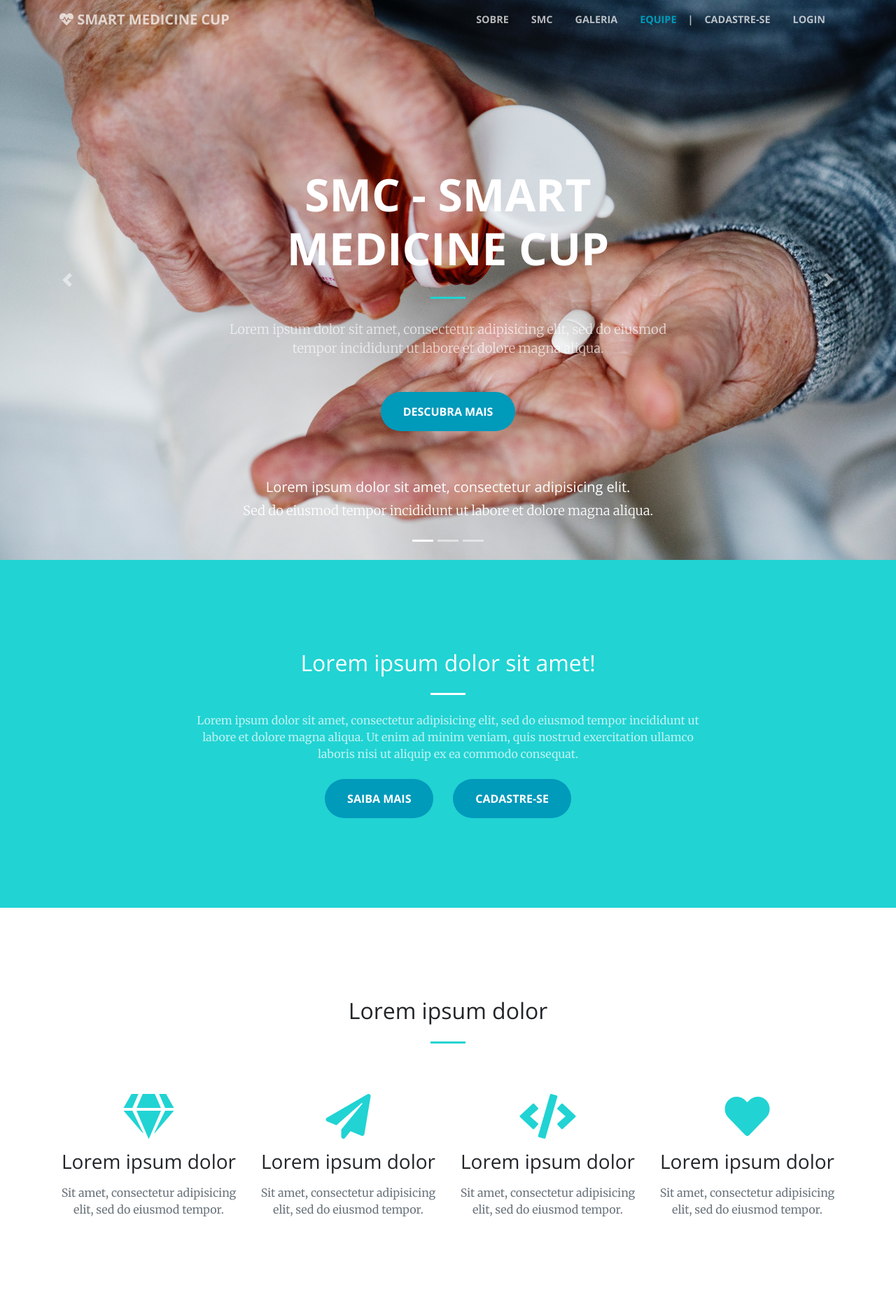
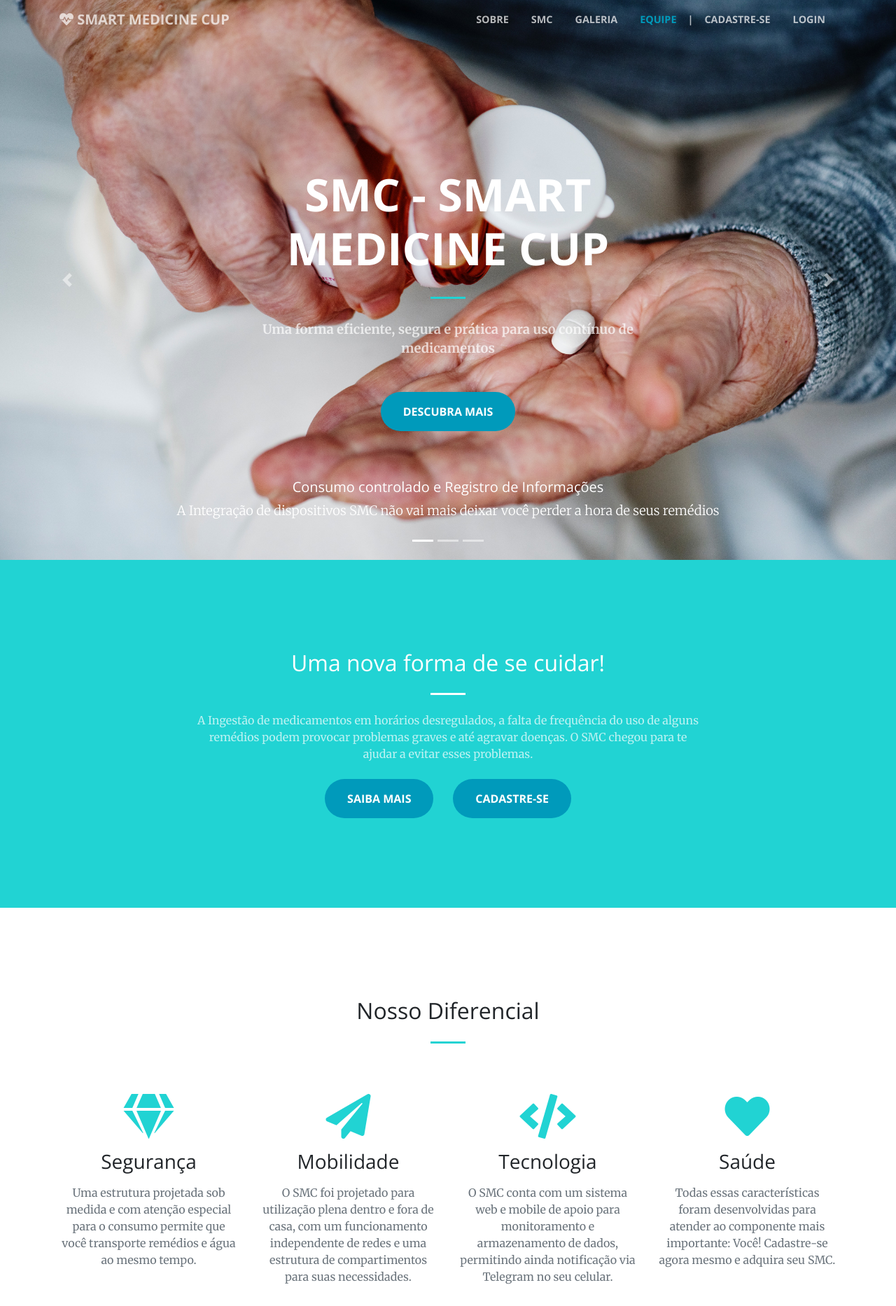
Before and after one commit to PI1-2018-2/smart-medicine-cup, a Django app: page / in a window 1280 px wide. Shown: the top 1866 px of the page at 70% size. Run offline with Django 3.2, Linux system fonts and the light colour scheme; some libraries are stand-ins or nearby versions.

Commit message:
Issue #36 US24 Text add in landing page

```diff
--- a/smart_medicine_cup_backend/landing_page/templates/home.html
+++ b/smart_medicine_cup_backend/landing_page/templates/home.html
@@ -32,7 +32,7 @@
           <strong>SMC - Smart Medicine Cup</strong>
         </h1>
         <hr>
-        <p class="text-faded mb-5">Lorem ipsum dolor sit amet, consectetur adipisicing elit, sed do eiusmod tempor incididunt ut labore et dolore magna aliqua.</p>
+        <p class="text-faded mb-5 font-weight-bold">Uma forma eficiente, segura e prática para uso contínuo de medicamentos</p>
         <a class="btn btn-secondary btn-xl js-scroll-trigger" href="#about">Descubra mais</a>
       </div>
       <div id="myCarousel" class="carousel slide" data-ride="carousel">
@@ -44,20 +44,20 @@
         <div class="carousel-inner">
           <div class="carousel-item carousel-item-1 active">
             <div class="carousel-caption d-none d-md-block">
-              <h5>Lorem ipsum dolor sit amet, consectetur adipisicing elit.</h5>
-              <p>Sed do eiusmod tempor incididunt ut labore et dolore magna aliqua.</p>
+              <h5>Consumo controlado e Registro de Informações</h5>
+              <p>A Integração de dispositivos SMC não vai mais deixar você perder a hora de seus remédios</p>
             </div>
           </div>
           <div class="carousel-item carousel-item-2">
             <div class="carousel-caption d-none d-md-block">
-              <h5>Lorem ipsum dolor sit amet, consectetur adipisicing elit.</h5>
-              <p>Sed do eiusmod tempor incididunt ut labore et dolore magna aliqua.</p>
+              <h5>Maior controle da sua frequência de uso</h5>
+              <p>O SMC permite que você veja quando deixou de tomar algum remédio</p>
             </div>
           </div>
           <div class="carousel-item carousel-item-3">
             <div class="carousel-caption d-none d-md-block">
-              <h5>Lorem ipsum dolor sit amet, consectetur adipisicing elit.</h5>
-              <p>Sed do eiusmod tempor incididunt ut labore et dolore magna aliqua.</p>
+              <h5>Controle melhor quantos e quais remédios você precisa tomar.</h5>
+              <p>Com o sistema de partições indetificadas por led do SMC, você não vai mais se confundir quanto aos seus medicamentos.</p>
             </div>
           </div>
         </div>
@@ -76,9 +76,9 @@
       <div class="container">
         <div class="row">
           <div class="col-lg-8 mx-auto text-center">
-            <h2 class="section-heading text-white">Lorem ipsum dolor sit amet!</h2>
+            <h2 class="section-heading text-white">Uma nova forma de se cuidar!</h2>
             <hr class="light my-4">
-            <p class="text-faded mb-4">Lorem ipsum dolor sit amet, consectetur adipisicing elit, sed do eiusmod tempor incididunt ut labore et dolore magna aliqua. Ut enim ad minim veniam, quis nostrud exercitation ullamco laboris nisi ut aliquip ex ea commodo consequat.</p>
+            <p class="text-faded mb-4">A Ingestão de medicamentos em horários desregulados, a falta de frequência do uso de alguns remédios podem provocar problemas graves e até agravar doenças. O SMC chegou para te ajudar a evitar esses problemas.</p>
             <a class="btn btn-secondary btn-xl js-scroll-trigger" href="#services">Saiba mais</a>
             <a class="btn btn-secondary btn-xl ml-4" href="/api/signup/">Cadastre-se</a>
           </div>
@@ -90,7 +90,7 @@
       <div class="container">
         <div class="row">
           <div class="col-lg-12 text-center">
-            <h2 class="section-heading">Lorem ipsum dolor</h2>
+            <h2 class="section-heading">Nosso Diferencial</h2>
             <hr class="my-4">
           </div>
         </div>
@@ -100,29 +100,29 @@
           <div class="col-lg-3 col-md-6 text-center">
             <div class="service-box mt-5 mx-auto">
               <i class="fas fa-4x fa-gem text-primary mb-3 sr-icon-1"></i>
-              <h3 class="mb-3">Lorem ipsum dolor</h3>
-              <p class="text-muted mb-0">Sit amet, consectetur adipisicing elit, sed do eiusmod tempor.</p>
+              <h3 class="mb-3">Segurança</h3>
+              <p class="text-muted mb-0">Uma estrutura projetada sob medida e com atenção especial para o consumo permite que você transporte remédios e água ao mesmo tempo.</p>
             </div>
           </div>
           <div class="col-lg-3 col-md-6 text-center">
             <div class="service-box mt-5 mx-auto">
               <i class="fas fa-4x fa-paper-plane text-primary mb-3 sr-icon-2"></i>
-              <h3 class="mb-3">Lorem ipsum dolor</h3>
-              <p class="text-muted mb-0">Sit amet, consectetur adipisicing elit, sed do eiusmod tempor.</p>
+              <h3 class="mb-3">Mobilidade</h3>
+              <p class="text-muted mb-0">O SMC foi projetado para utilização plena dentro e fora de casa, com um funcionamento independente de redes e uma estrutura de compartimentos para suas necessidades.</p>
             </div>
           </div>
           <div class="col-lg-3 col-md-6 text-center">
             <div class="service-box mt-5 mx-auto">
               <i class="fas fa-4x fa-code text-primary mb-3 sr-icon-3"></i>
-              <h3 class="mb-3">Lorem ipsum dolor</h3>
-              <p class="text-muted mb-0">Sit amet, consectetur adipisicing elit, sed do eiusmod tempor.</p>
+              <h3 class="mb-3">Tecnologia</h3>
+              <p class="text-muted mb-0">O SMC conta com um sistema web e mobile de apoio para monitoramento e armazenamento de dados, permitindo ainda notificação via Telegram no seu celular.</p>
             </div>
           </div>
           <div class="col-lg-3 col-md-6 text-center">
             <div class="service-box mt-5 mx-auto">
               <i class="fas fa-4x fa-heart text-primary mb-3 sr-icon-4"></i>
-              <h3 class="mb-3">Lorem ipsum dolor</h3>
-              <p class="text-muted mb-0">Sit amet, consectetur adipisicing elit, sed do eiusmod tempor.</p>
+              <h3 class="mb-3">Saúde</h3>
+              <p class="text-muted mb-0">Todas essas características foram desenvolvidas para atender ao componente mais importante: Você! Cadastre-se agora mesmo e adquira seu SMC.</p>
             </div>
           </div>
         </div>
@@ -134,14 +134,14 @@
         <div class="row no-gutters popup-gallery">
           <div class="col-lg-4 col-sm-6">
             <a class="portfolio-box" href="{% static "/img/portfolio/fullsize/1.jpg" %}">
-              <img class="img-fluid" src="{% static "/img/portfolio/thumbnails/1.jpg" %}" alt="">
+              <img class="img-fluid" src="{% static "/img/portfolio/fullsize/1.jpg" %}" alt="">
               <div class="portfolio-box-caption">
                 <div class="portfolio-box-caption-content">
                   <div class="project-category text-faded">
-                    Lorem ipsum
+                    Eletrônica
                   </div>
                   <div class="project-name">
-                    Dolor sit amet
+                    Circuito Projetado
                   </div>
                 </div>
               </div>
@@ -149,14 +149,14 @@
           </div>
           <div class="col-lg-4 col-sm-6">
             <a class="portfolio-box" href="{% static "/img/portfolio/fullsize/2.jpg" %}">
-              <img class="img-fluid" src="{% static "/img/portfolio/thumbnails/2.jpg" %}" alt="">
+              <img class="img-fluid" src="{% static "/img/portfolio/fullsize/2.jpg" %}" alt="">
               <div class="portfolio-box-caption">
                 <div class="portfolio-box-caption-content">
                   <div class="project-category text-faded">
-                    Lorem ipsum
+                    Bateria
                   </div>
                   <div class="project-name">
-                    Dolor sit amet
+                    Dimensionamento de Carga
                   </div>
                 </div>
               </div>
@@ -164,14 +164,14 @@
           </div>
           <div class="col-lg-4 col-sm-6">
             <a class="portfolio-box" href="{% static "/img/portfolio/fullsize/3.jpg" %}">
-              <img class="img-fluid" src="{% static "/img/portfolio/thumbnails/3.jpg" %}" alt="">
+              <img class="img-fluid" src="{% static "/img/portfolio/fullsize/3.jpg" %}" alt="">
               <div class="portfolio-box-caption">
                 <div class="portfolio-box-caption-content">
                   <div class="project-category text-faded">
-                    Lorem ipsum
+                    Bateria
                   </div>
                   <div class="project-name">
-                    Dolor sit amet
+                    Testes de Durabilidade
                   </div>
                 </div>
               </div>
@@ -179,14 +179,14 @@
           </div>
           <div class="col-lg-4 col-sm-6">
             <a class="portfolio-box" href="{% static "/img/portfolio/fullsize/4.jpg" %}">
-              <img class="img-fluid" src="{% static "/img/portfolio/thumbnails/4.jpg" %}" alt="">
+              <img class="img-fluid" src="{% static "/img/portfolio/fullsize/4.jpg" %}" alt="">
               <div class="portfolio-box-caption">
                 <div class="portfolio-box-caption-content">
                   <div class="project-category text-faded">
-                    Lorem ipsum
+                    Estrutura
                   </div>
                   <div class="project-name">
-                    Dolor sit amet
+                    Componentes em Impressão 3D
                   </div>
                 </div>
               </div>
@@ -194,14 +194,14 @@
           </div>
           <div class="col-lg-4 col-sm-6">
             <a class="portfolio-box" href="{% static "/img/portfolio/fullsize/5.jpg" %}">
-              <img class="img-fluid" src="{% static "/img/portfolio/thumbnails/5.jpg" %}" alt="">
+              <img class="img-fluid" src="{% static "/img/portfolio/fullsize/5.jpg" %}" alt="">
               <div class="portfolio-box-caption">
                 <div class="portfolio-box-caption-content">
                   <div class="project-category text-faded">
-                    Lorem ipsum
+                    Software
                   </div>
                   <div class="project-name">
-                    Dolor sit amet
+                    Integração Web e Mobile
                   </div>
                 </div>
               </div>
@@ -209,14 +209,14 @@
           </div>
           <div class="col-lg-4 col-sm-6">
             <a class="portfolio-box" href="{% static "/img/portfolio/fullsize/6.jpg" %}">
-              <img class="img-fluid" src="{% static "/img/portfolio/thumbnails/6.jpg" %}" alt="">
+              <img class="img-fluid" src="{% static "/img/portfolio/fullsize/6.jpg" %}" alt="">
               <div class="portfolio-box-caption">
                 <div class="portfolio-box-caption-content">
                   <div class="project-category text-faded">
-                    Lorem ipsum
+                    Equipe SMC
                   </div>
                   <div class="project-name">
-                    Dolor sit amet
+                    Desenvolvimento Integrado
                   </div>
                 </div>
               </div>
@@ -232,21 +232,21 @@
           <div class="col-lg-8 mx-auto text-center">
             <h2 class="section-heading">Equipe</h2>
             <hr class="my-4">
-            <p class="mb-5">Lorem ipsum dolor sit amet, consectetur adipisicing elit, sed do eiusmod tempor incididunt ut labore et dolore magna aliqua.</p>
+            <p class="mb-5">A Equipe de desenvolvimento do SMC conta com estudantes de engenharia da Universidade de Brasília, da Faculdade do Gama, que buscam desenvolver versões cada vez melhores do dispositivo.</p>
           </div>
         </div>
         <div class="row">
           <div class="col-lg-4 ml-auto text-center">
             <i class="fas fa-users fa-3x mb-3 sr-team-1 text-primary"></i>
-            <p>Lorem ipsum dolor sit amet</p>
+            <p>Equipe Integrada</p>
           </div>
           <div class="col-lg-4 mr-auto text-center">
             <i class="fas fa-capsules fa-3x mb-3 sr-team-2 text-primary"></i>
-            <p>Consectetur adipisicing elit</p>
+            <p>Identificação de Necessidades</p>
           </div>
           <div class="col-lg-4 mr-auto text-center">
             <i class="fas fa-pills fa-3x mb-3 sr-team-2 text-primary"></i>
-            <p>Sed do eiusmod tempor incididunt</p>
+            <p>Pluralidade de Ideias</p>
           </div>
         </div>
         <div class="row text-center">
@@ -264,24 +264,24 @@
   <div class="container footerBox">
     <div class="row">
       <div class="col-lg-9">
-        <h5 class="text-uppercase">Footer</h5>
-        <p>Lorem ipsum dolor sit amet, consectetur adipisicing elit, sed do eiusmod tempor incididunt ut labore et dolore magna aliqua.</p>
+        <h5 class="text-uppercase">Equipe SMC</h5>
+        <p>O Desenvolvimento do dispositivo foi realizado para a disciplina de "Projeto Integrador de Engenharias 1", da Universidade de Brasília (UnB) faculdade do gama (FGA). O Desenvolvimento do dispositivo não possui fins lucrativos, sem afilicação com nenhuma empresa ou terceiros com foco na venda ou fornecimento de dispositivos desenvolvidos.</p>
       </div>
       <div class="col-lg-3">
         <h5 class="text-uppercase">Links</h5>
         <ul class="list-unstyled">
           <li>
-            <a href="#!" class="text-white">Link 1</a>
+            <a href="http://www.unb.br/" class="text-white" target="_blank">Universidade de Brasília</a>
           </li>
           <li>
-            <a href="#!" class="text-white">Link 2</a>
+            <a href="https://www.fga.unb.br" class="text-white" target="_blank">Faculdade do Gama</a>
           </li>
-          <li>
+          <!-- <li>
             <a href="#!" class="text-white">Link 3</a>
           </li>
           <li>
             <a href="#!" class="text-white">Link 4</a>
-          </li>
+          </li> -->
         </ul>
       </div>
     </div>
```
Also changed, not shown: smart_medicine_cup_backend/landing_page/templates/team.html (+18 -18 lines).
